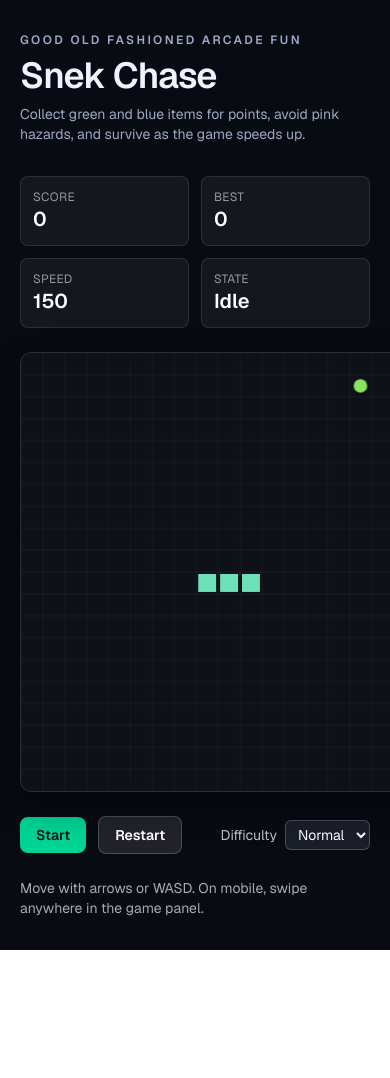
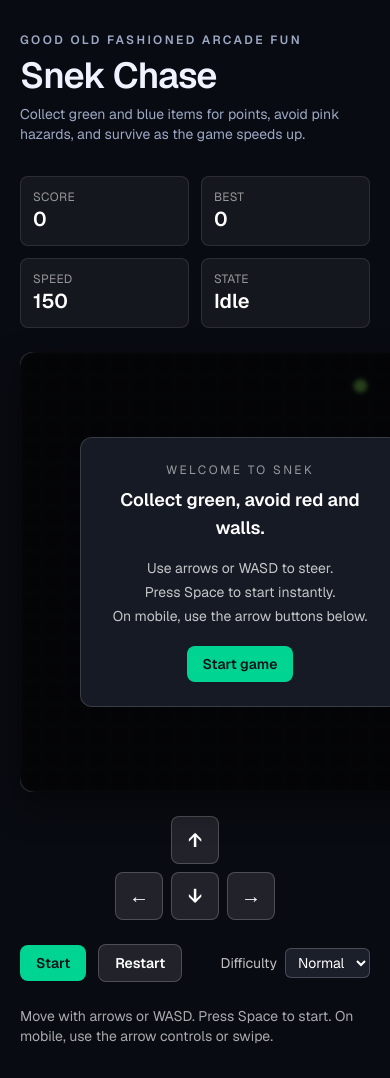
Before and after one commit to simonproudfootxyz/snek, a Next.js app: page / in a window 390 px wide. Shown: the top 1078 px of the page. Before the commit the page ends 950 px from the top, so only its background shows below. Built offline with nearby package versions, Linux system fonts and the light colour scheme.

Commit message:
- tweak to hard mode structure generation - tweak to starting game, now able to start by pressing spacebar - surface keypad characters on mobile to replace missing keyboard

```diff
--- a/src/app/globals.css
+++ b/src/app/globals.css
@@ -21,3 +21,8 @@ body {
   color: var(--text);
   font-family: var(--font-geist-sans), Arial, Helvetica, sans-serif;
 }
+
+.game-touch-controls,
+.game-play-area {
+  margin: 0 auto;
+}
--- a/src/features/game/components/GameCanvas.tsx
+++ b/src/features/game/components/GameCanvas.tsx
@@ -92,7 +92,7 @@ export function GameCanvas({ state }: GameCanvasProps) {
   return (
     <canvas
       ref={canvasRef}
-      className="rounded-xl border border-white/12 bg-[#0f1118] shadow-[0_14px_35px_rgba(0,0,0,0.42)]"
+      className="rounded-xl border border-white/12 bg-[#0f1118] shadow-[0_14px_35px_rgba(0,0,0,0.42)] game-play-area"
       aria-label="Game board"
     />
   );
--- a/src/features/game/components/GameClient.tsx
+++ b/src/features/game/components/GameClient.tsx
@@ -8,6 +8,8 @@ import { GameCanvas } from "./GameCanvas";
 import { GameControls } from "./GameControls";
 import { GameHUD } from "./GameHUD";
 import { GameOverModal } from "./GameOverModal";
+import { GameStartOverlay } from "./GameStartOverlay";
+import { GameTouchControls } from "./GameTouchControls";
 import { useGameLoop } from "../hooks/useGameLoop";
 import { readHighScore, usePersistHighScore } from "../hooks/usePersistentSettings";
 import { useKeyboardInput } from "../hooks/useKeyboardInput";
@@ -106,7 +108,8 @@ export function GameClient() {
     (direction: Direction) => dispatch({ type: "queue-direction", direction }),
     [],
   );
-  useKeyboardInput(queue);
+  const startGame = useCallback(() => dispatch({ type: "start" }), []);
+  useKeyboardInput({ onDirection: queue, onSpace: startGame });
   const touchHandlers = useSwipeInput(queue);
   usePersistHighScore(state.highScore);
 
@@ -120,21 +123,23 @@ export function GameClient() {
       <GameHUD state={state} />
       <div className="relative w-fit">
         <GameCanvas state={state} />
+        {state.phase === "idle" && <GameStartOverlay onStart={startGame} />}
         {state.phase === "gameover" && (
           <GameOverModal score={state.score} onRestart={() => dispatch({ type: "restart" })} />
         )}
       </div>
+      <GameTouchControls onDirection={queue} />
       <GameControls
         phase={state.phase}
         difficulty={state.difficulty}
-        onStart={() => dispatch({ type: "start" })}
+        onStart={startGame}
         onPause={() => dispatch({ type: "pause" })}
         onResume={() => dispatch({ type: "resume" })}
         onRestart={() => dispatch({ type: "restart" })}
         onDifficultyChange={(difficulty) => dispatch({ type: "set-difficulty", difficulty })}
       />
       <p className="text-sm text-white/65">
-        Move with arrows or WASD. On mobile, swipe anywhere in the game panel.
+        Move with arrows or WASD. Press Space to start. On mobile, use the arrow controls or swipe.
       </p>
     </section>
   );
--- /dev/null
+++ b/src/features/game/components/GameStartOverlay.tsx
@@ -0,0 +1,26 @@
+interface GameStartOverlayProps {
+  onStart: () => void;
+}
+
+export function GameStartOverlay({ onStart }: GameStartOverlayProps) {
+  return (
+    <div className="absolute inset-0 flex items-center justify-center rounded-2xl bg-black/72 backdrop-blur-[2px]">
+      <div className="w-[320px] rounded-xl border border-white/15 bg-[#161a24] p-6 text-center">
+        <p className="text-xs uppercase tracking-[0.2em] text-white/55">Welcome to Snek</p>
+        <p className="mt-2 text-lg font-semibold text-white">Collect green, avoid red and walls.</p>
+        <ul className="mt-4 space-y-1 text-sm text-white/75">
+          <li>Use arrows or WASD to steer.</li>
+          <li>Press Space to start instantly.</li>
+          <li>On mobile, use the arrow buttons below.</li>
+        </ul>
+        <button
+          type="button"
+          onClick={onStart}
+          className="mt-5 rounded-lg bg-emerald-400 px-4 py-2 text-sm font-semibold text-[#10141b] transition hover:bg-emerald-300"
+        >
+          Start game
+        </button>
+      </div>
+    </div>
+  );
+}
--- /dev/null
+++ b/src/features/game/components/GameTouchControls.tsx
@@ -0,0 +1,37 @@
+import type { Direction } from "../engine/types";
+
+interface GameTouchControlsProps {
+  onDirection: (direction: Direction) => void;
+}
+
+function ArrowButton({
+  label,
+  onClick,
+}: {
+  label: string;
+  onClick: () => void;
+}) {
+  return (
+    <button
+      type="button"
+      onClick={onClick}
+      className="h-12 w-12 rounded-lg border border-white/20 bg-white/10 text-xl font-semibold text-white active:bg-white/25"
+      aria-label={label}
+    >
+      {label}
+    </button>
+  );
+}
+
+export function GameTouchControls({ onDirection }: GameTouchControlsProps) {
+  return (
+    <div className="grid w-fit grid-cols-3 gap-2 sm:hidden game-touch-controls">
+      <div />
+      <ArrowButton label="↑" onClick={() => onDirection("up")} />
+      <div />
+      <ArrowButton label="←" onClick={() => onDirection("left")} />
+      <ArrowButton label="↓" onClick={() => onDirection("down")} />
+      <ArrowButton label="→" onClick={() => onDirection("right")} />
+    </div>
+  );
+}
--- a/src/features/game/engine/initialState.ts
+++ b/src/features/game/engine/initialState.ts
@@ -50,13 +50,18 @@ function createLShape(length: number, horizontalFirst: boolean): Position[] {
   }
 
   for (let index = 1; index < armB; index += 1) {
-    cells.push(horizontalFirst ? { x: armA - 1, y: index } : { x: index, y: armA - 1 });
+    cells.push(
+      horizontalFirst ? { x: armA - 1, y: index } : { x: index, y: armA - 1 },
+    );
   }
 
   return cells.slice(0, length);
 }
 
-function createStructureShape(seed: number, size: number): [Position[], number] {
+function createStructureShape(
+  seed: number,
+  size: number,
+): [Position[], number] {
   const [shapeKind, seedAfterKind] = randomInt(seed, 3);
   const [orientation, nextSeed] = randomInt(seedAfterKind, 2);
   const isHorizontal = orientation === 0;
@@ -78,17 +83,32 @@ function generateStructures(state: GameState): [Position[], number] {
   }
 
   const occupied = new Set(state.snake.map(toKey));
+  const blocked = new Set(state.snake.map(toKey));
   const structures: Position[] = [];
   let seed = state.rngSeed;
-  const [targetOffset, seedAfterOffset] = randomInt(seed, STRUCTURE_MAX_COUNT - STRUCTURE_MIN_COUNT + 1);
+  const [targetOffset, seedAfterOffset] = randomInt(
+    seed,
+    STRUCTURE_MAX_COUNT - STRUCTURE_MIN_COUNT + 1,
+  );
   seed = seedAfterOffset;
   const targetCount = STRUCTURE_MIN_COUNT + targetOffset;
 
-  for (let structureIndex = 0; structureIndex < targetCount; structureIndex += 1) {
+  for (
+    let structureIndex = 0;
+    structureIndex < targetCount;
+    structureIndex += 1
+  ) {
     let placed = false;
 
-    for (let attempt = 0; attempt < STRUCTURE_ATTEMPTS && !placed; attempt += 1) {
-      const [sizeOffset, seedAfterSize] = randomInt(seed, STRUCTURE_MAX_SIZE - STRUCTURE_MIN_SIZE + 1);
+    for (
+      let attempt = 0;
+      attempt < STRUCTURE_ATTEMPTS && !placed;
+      attempt += 1
+    ) {
+      const [sizeOffset, seedAfterSize] = randomInt(
+        seed,
+        STRUCTURE_MAX_SIZE - STRUCTURE_MIN_SIZE + 1,
+      );
       seed = seedAfterSize;
       const size = STRUCTURE_MIN_SIZE + sizeOffset;
       const [shape, seedAfterShape] = createStructureShape(seed, size);
@@ -106,13 +126,24 @@ function generateStructures(state: GameState): [Position[], number] {
         y: cell.y + originY,
       }));
 
-      const overlaps = translated.some((cell) => occupied.has(toKey(cell)));
+      const overlaps = translated.some((cell) => blocked.has(toKey(cell)));
       if (overlaps) {
         continue;
       }
 
       for (const cell of translated) {
         occupied.add(toKey(cell));
+
+        for (let dy = -1; dy <= 1; dy += 1) {
+          for (let dx = -1; dx <= 1; dx += 1) {
+            const x = cell.x + dx;
+            const y = cell.y + dy;
+            if (x < 0 || y < 0 || x >= state.settings.cols || y >= state.settings.rows) {
+              continue;
+            }
+            blocked.add(toKey({ x, y }));
+          }
+        }
       }
       structures.push(...translated);
       placed = true;
@@ -154,7 +185,11 @@ export function createInitialState(options?: InitialOptions): GameState {
   baseState.structures = structures;
   baseState.rngSeed = seedAfterStructures;
 
-  const [initialGoodItem, nextSeed] = spawnItem(baseState, "good", baseState.rngSeed);
+  const [initialGoodItem, nextSeed] = spawnItem(
+    baseState,
+    "good",
+    baseState.rngSeed,
+  );
   if (initialGoodItem) {
     baseState.items.push(initialGoodItem);
   }
--- a/src/features/game/engine/updateGame.ts
+++ b/src/features/game/engine/updateGame.ts
@@ -68,7 +68,7 @@ function maybeSpawnBonus(state: GameState): GameState {
 function maybeSpawnBad(state: GameState): GameState {
   const badItemCount = state.items.filter((item) => item.type === "bad").length;
   const progression = Math.floor(state.tick / 80);
-  const maxBadItems = Math.min(12, 3 + progression);
+  const maxBadItems = Math.min(9, 3 + progression);
   const spawnEvery = Math.max(8, state.settings.badSpawnEvery - progression * 2);
   if (badItemCount >= maxBadItems || state.tick === 0 || state.tick % spawnEvery !== 0) {
     return state;
--- a/src/features/game/hooks/useKeyboardInput.ts
+++ b/src/features/game/hooks/useKeyboardInput.ts
@@ -11,9 +11,20 @@ function mapKeyToDirection(key: string): Direction | null {
   return null;
 }
 
-export function useKeyboardInput(onDirection: (direction: Direction) => void): void {
+interface UseKeyboardInputOptions {
+  onDirection: (direction: Direction) => void;
+  onSpace?: () => void;
+}
+
+export function useKeyboardInput({ onDirection, onSpace }: UseKeyboardInputOptions): void {
   useEffect(() => {
     const onKeyDown = (event: KeyboardEvent) => {
+      if (event.key === " ") {
+        event.preventDefault();
+        onSpace?.();
+        return;
+      }
+
       const direction = mapKeyToDirection(event.key);
       if (!direction) {
         return;
@@ -27,5 +38,5 @@ export function useKeyboardInput(onDirection: (direction: Direction) => void): v
     return () => {
       window.removeEventListener("keydown", onKeyDown);
     };
-  }, [onDirection]);
+  }, [onDirection, onSpace]);
 }
```
Also changed, not shown: 1 other file (tests, documents, lock files or other folders).
